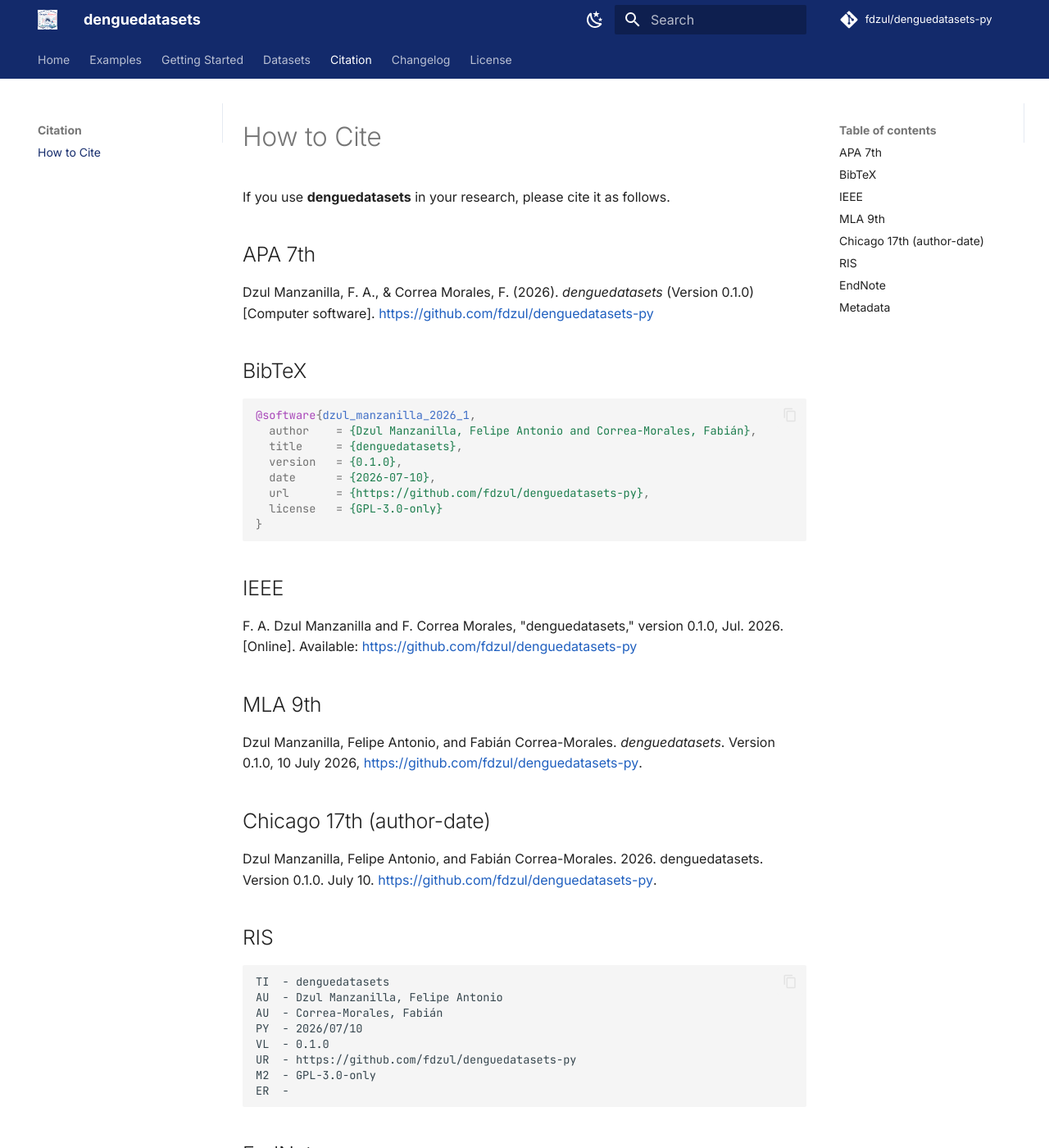
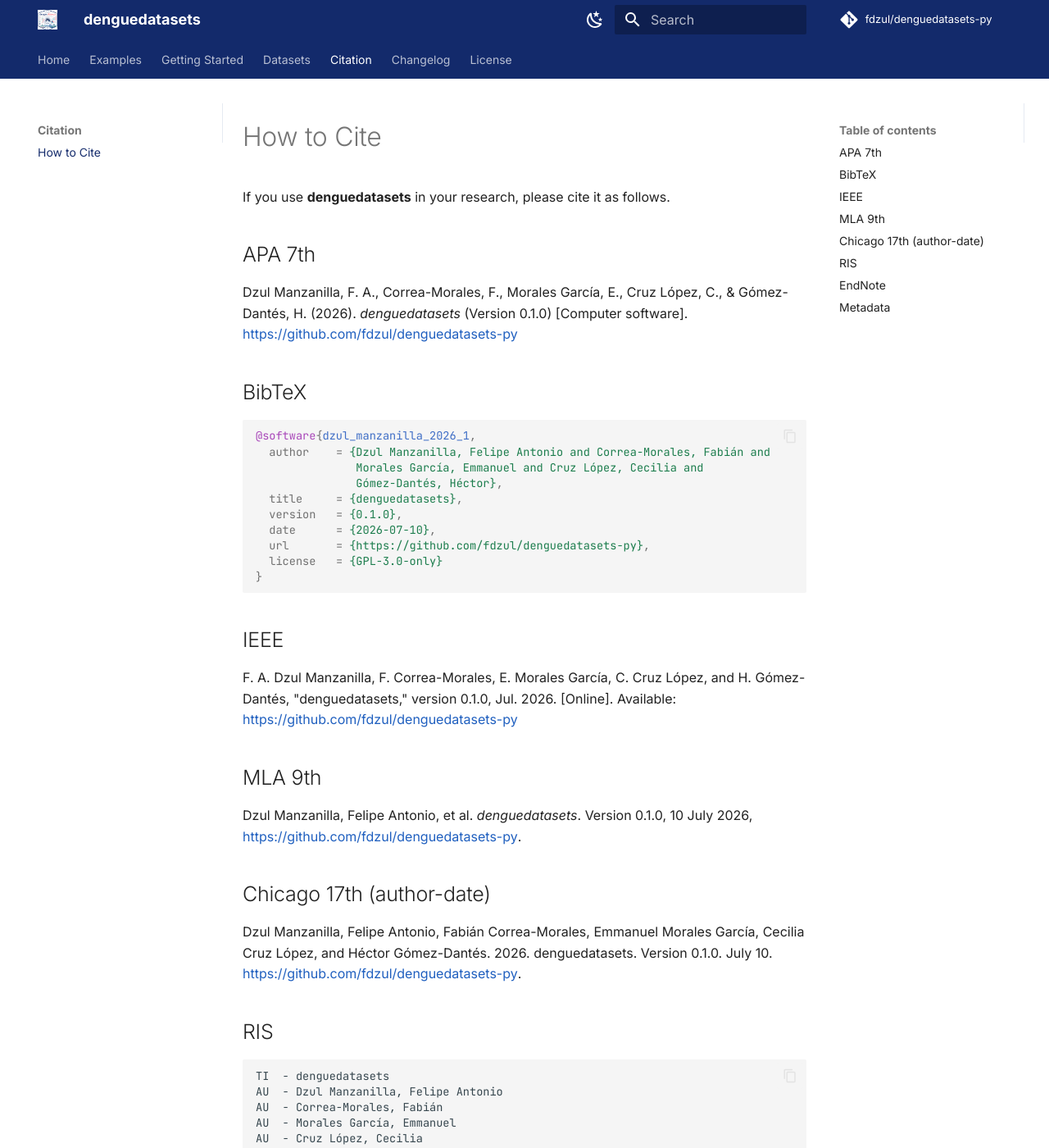
Before and after one commit to fdzul/denguedatasets-py, an MkDocs documentation site: the page built from docs/citation.md, in a window 1280 px wide and 1400 px high. Shown: the whole window at 82% size. Built offline with MkDocs 1.6.1 and Material for MkDocs 9.7.7, drawn with Linux system fonts in a browser that asks for light colours; comment, search, counter and statistics services are not loaded; some of the changed text lies outside the part shown.

Commit message:
Cite denguedatasets with the five authors of the dengueverse

````diff
--- a/docs/citation.md
+++ b/docs/citation.md
@@ -3,7 +3,7 @@ If you use **denguedatasets** in your research, please cite it as follows.
 
 ## APA 7th
 
-Dzul Manzanilla, F. A., & Correa Morales, F. (2026). *denguedatasets* (Version 0.1.0) [Computer software]. https://github.com/fdzul/denguedatasets-py
+Dzul Manzanilla, F. A., Correa-Morales, F., Morales García, E., Cruz López, C., & Gómez-Dantés, H. (2026). *denguedatasets* (Version 0.1.0) [Computer software]. https://github.com/fdzul/denguedatasets-py
 
 
 ## BibTeX
@@ -11,7 +11,9 @@ Dzul Manzanilla, F. A., & Correa Morales, F. (2026). *denguedatasets* (Version 0
 
 ```bibtex
 @software{dzul_manzanilla_2026_1,
-  author    = {Dzul Manzanilla, Felipe Antonio and Correa-Morales, Fabián},
+  author    = {Dzul Manzanilla, Felipe Antonio and Correa-Morales, Fabián and
+               Morales García, Emmanuel and Cruz López, Cecilia and
+               Gómez-Dantés, Héctor},
   title     = {denguedatasets},
   version   = {0.1.0},
   date      = {2026-07-10},
@@ -22,16 +24,16 @@ Dzul Manzanilla, F. A., & Correa Morales, F. (2026). *denguedatasets* (Version 0
 
 ## IEEE
 
-F. A. Dzul Manzanilla and F. Correa Morales, "denguedatasets," version 0.1.0, Jul. 2026. [Online]. Available: https://github.com/fdzul/denguedatasets-py
+F. A. Dzul Manzanilla, F. Correa-Morales, E. Morales García, C. Cruz López, and H. Gómez-Dantés, "denguedatasets," version 0.1.0, Jul. 2026. [Online]. Available: https://github.com/fdzul/denguedatasets-py
 
 ## MLA 9th
 
-Dzul Manzanilla, Felipe Antonio, and Fabián Correa-Morales. *denguedatasets*. Version 0.1.0, 10 July 2026, https://github.com/fdzul/denguedatasets-py.
+Dzul Manzanilla, Felipe Antonio, et al. *denguedatasets*. Version 0.1.0, 10 July 2026, https://github.com/fdzul/denguedatasets-py.
 
 
 ## Chicago 17th (author-date)
 
-Dzul Manzanilla, Felipe Antonio, and Fabián Correa-Morales. 2026. denguedatasets. Version 0.1.0. July 10. https://github.com/fdzul/denguedatasets-py.
+Dzul Manzanilla, Felipe Antonio, Fabián Correa-Morales, Emmanuel Morales García, Cecilia Cruz López, and Héctor Gómez-Dantés. 2026. denguedatasets. Version 0.1.0. July 10. https://github.com/fdzul/denguedatasets-py.
 
 ## RIS
 
@@ -39,6 +41,9 @@ Dzul Manzanilla, Felipe Antonio, and Fabián Correa-Morales. 2026. denguedataset
 TI  - denguedatasets
 AU  - Dzul Manzanilla, Felipe Antonio
 AU  - Correa-Morales, Fabián
+AU  - Morales García, Emmanuel
+AU  - Cruz López, Cecilia
+AU  - Gómez-Dantés, Héctor
 PY  - 2026/07/10
 VL  - 0.1.0
 UR  - https://github.com/fdzul/denguedatasets-py
@@ -52,6 +57,9 @@ ER  -
 %0 Computer Program
 %A Dzul Manzanilla, Felipe Antonio
 %A Correa-Morales, Fabián
+%A Morales García, Emmanuel
+%A Cruz López, Cecilia
+%A Gómez-Dantés, Héctor
 %D 2026
 %T denguedatasets
 %V 0.1.0
@@ -61,15 +69,19 @@ ER  -
 
 ## Metadata
 
-| Field            | Value                                                                 |
-| ---------------- | --------------------------------------------------------------------- |
-| Title            | denguedatasets                                                        |
-| Version          | 0.1.0                                                                 |
-| Date released    | 2026-07-10                                                            |
-| License          | GPL-3.0-only                                                          |
-| Type             | Software                                                              |
+| Field            | Value |
+| ---------------- | ----- |
+| Title            | denguedatasets |
+| Version          | 0.1.0 |
+| Date released    | 2026-07-10 |
+| License          | GPL-3.0-only |
+| Type             | Software |
 | Repository       | [github.com/fdzul/denguedatasets-py](https://github.com/fdzul/denguedatasets-py) |
-| Authors          | Felipe Antonio Dzul Manzanilla (INSP, Mexico)                         |
-|                  | Fabián Correa-Morales (CENAPRECE, Mexico)                             |
-| ORCID            | [0000-0002-2085-9141](https://orcid.org/0000-0002-2085-9141)          |
-|                  | [0000-0002-6193-1242](https://orcid.org/0000-0002-6193-1242)          |
+
+| Author | Affiliation | ORCID |
+| ------ | ----------- | ----- |
+| Felipe Antonio Dzul Manzanilla | Instituto Nacional de Salud Pública (INSP), Mexico | [0000-0002-2085-9141](https://orcid.org/0000-0002-2085-9141) |
+| Fabián Correa-Morales | Centro Nacional de Programas Preventivos y Control de Enfermedades (CENAPRECE), Mexico | [0000-0002-6193-1242](https://orcid.org/0000-0002-6193-1242) |
+| Emmanuel Morales García | Universidad Veracruzana, Mexico | [0000-0002-6837-9227](https://orcid.org/0000-0002-6837-9227) |
+| Cecilia Cruz López | Universidad Veracruzana, Mexico | [0000-0002-9156-5669](https://orcid.org/0000-0002-9156-5669) |
+| Héctor Gómez-Dantés | Instituto Nacional de Salud Pública (INSP), Mexico | [0000-0002-2025-3641](https://orcid.org/0000-0002-2025-3641) |
````
Also changed, not shown: README.md (+8 -5 lines).
